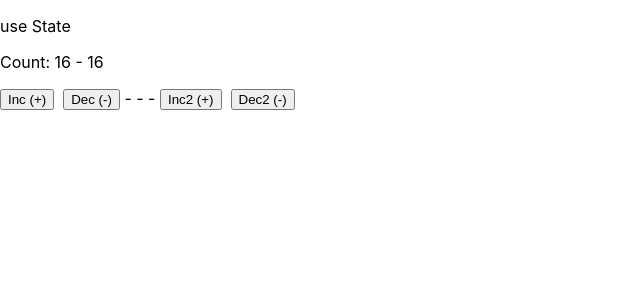
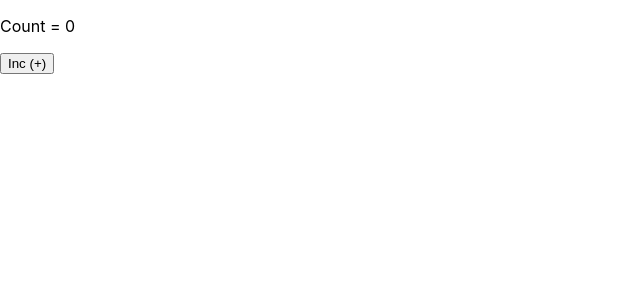
Before and after one commit to ZarNizza/sandbox, a React (Create React App) app: page / in a window 1280 px wide. Shown: the top 300 px of the page, without its empty margins (0-640 px from the left). Built offline with nearby package versions, Linux system fonts and the light colour scheme.

Commit message:
every useEffect has own local environment

```diff
--- /dev/null
+++ b/src/UseEffectTest.js
@@ -0,0 +1,17 @@
+import {useState, useEffect} from 'react';
+
+export function UseEffectTest() {
+const [c,sC] = useState(0);
+
+useEffect(()=> setTimeout(()=>console.log('count = ', c), 3000));
+
+return (
+<>
+<p>Count = {c}</p>
+<button onClick={()=>sC(c + 1)}>Inc (+)</button>
+</>
+
+)
+
+
+}
--- a/src/index.js
+++ b/src/index.js
@@ -4,14 +4,15 @@ import './index.css';
 // import {App} from './App';
 // import {GitPromise} from './GitPromise';
 // import { UseRefTest } from './UseRefTest';
-import {UseStateTst} from './UseStateTest';
-
+// import {UseStateTst} from './UseStateTest';
+import {UseEffectTest} from './UseEffectTest';
 ReactDOM.render(
   <React.StrictMode>
     {/* <App /> */}
     {/* <GitPromise /> */}
     {/* <UseRefTest /> */}
-    <UseStateTst />
+    {/* <UseStateTst /> */}
+    <UseEffectTest />
   </React.StrictMode>,
   document.getElementById('root')
 );
```
